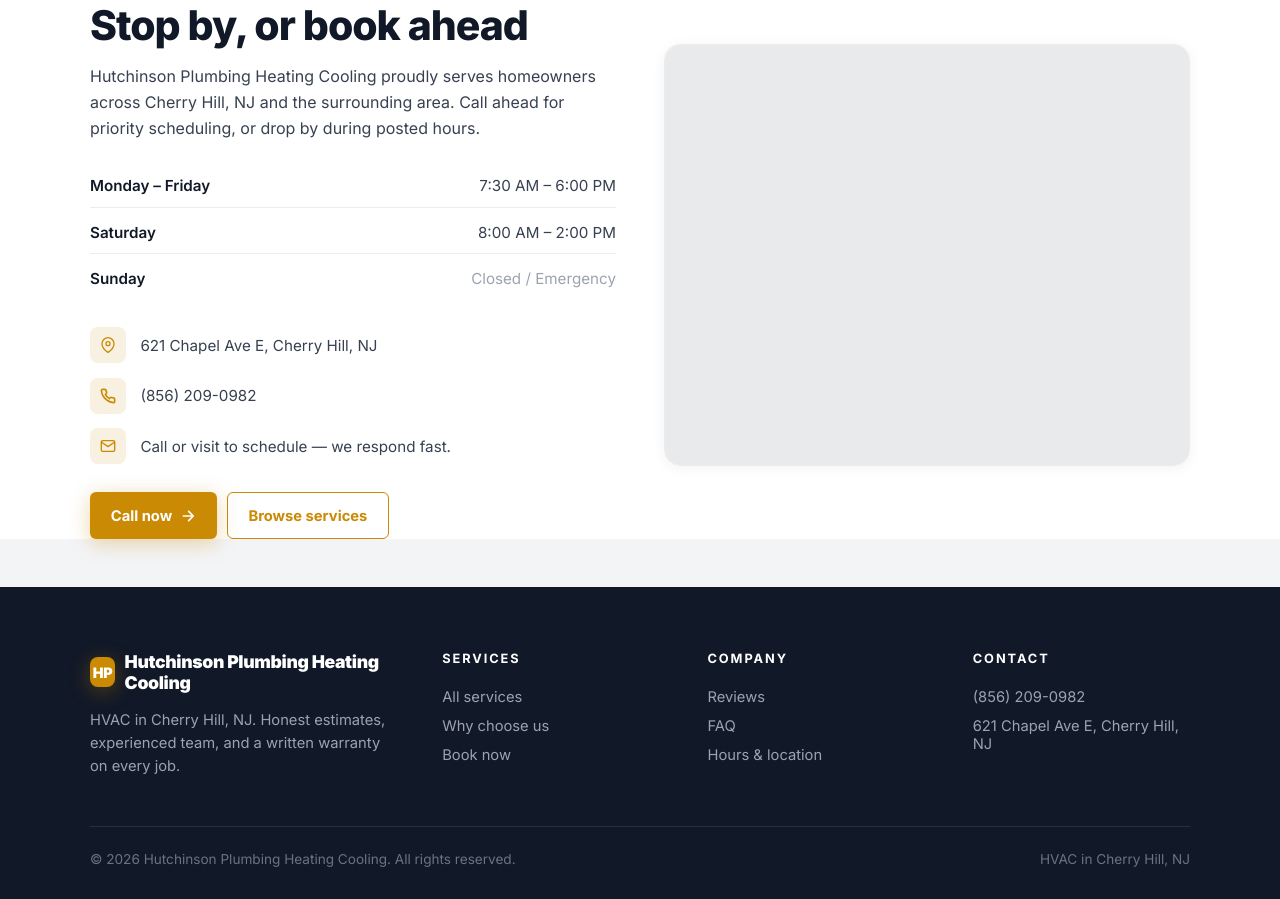
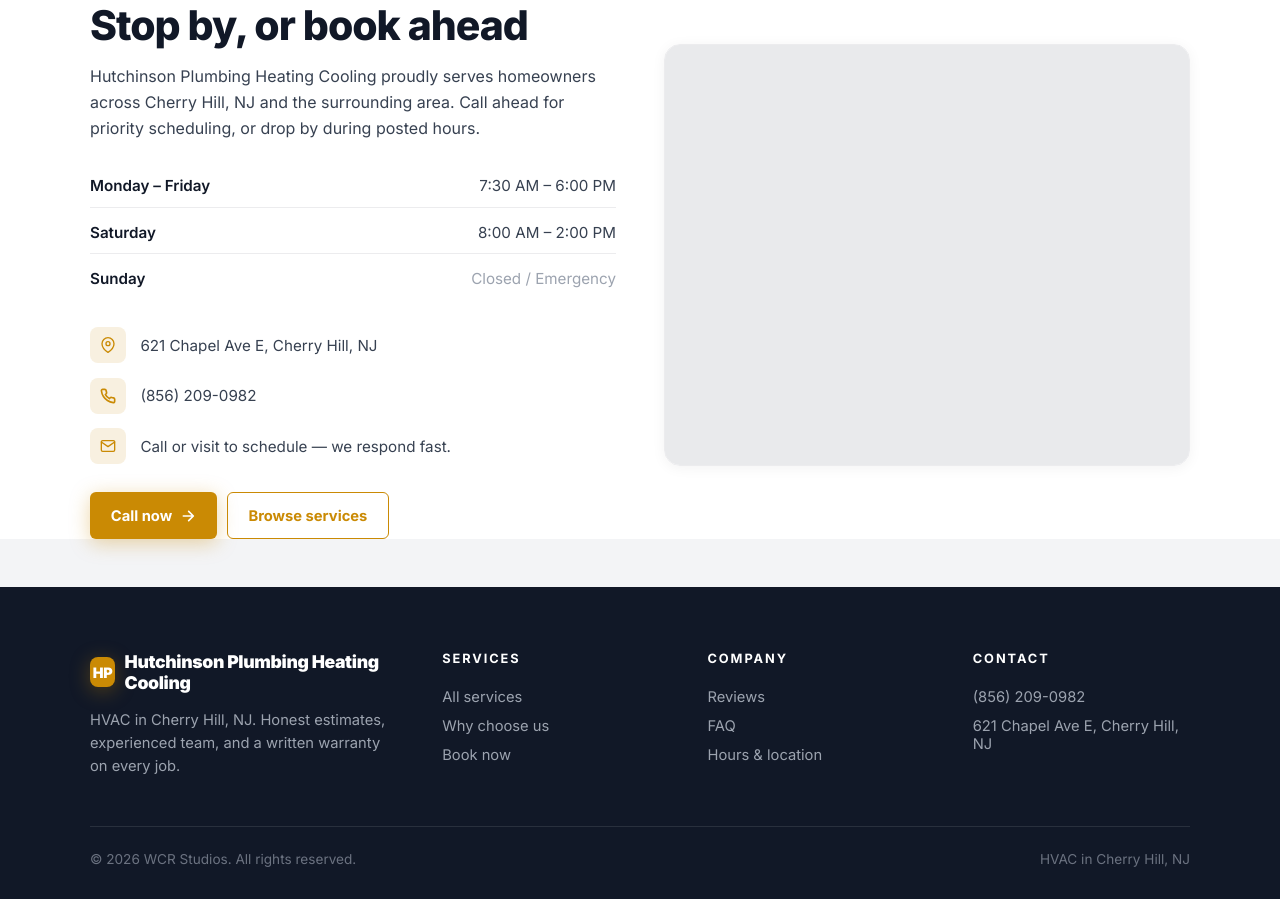
Before and after one commit to Wrenbjor/trades--hutchinson-plumbing-heating-cooling, a plain HTML site: page index.html in a window 1280 px wide. Shown: the part 4766-5665 px from the top of the page. Drawn offline with nearby package versions, Linux system fonts and the light colour scheme; no server answers.

Commit message:
Update site

```diff
--- a/index.html
+++ b/index.html
@@ -605,7 +605,7 @@
     </div>
   </div>
   <div class="foot-bottom">
-    <div>&copy; 2026 Hutchinson Plumbing Heating Cooling. All rights reserved.</div>
+    <div>&copy; 2026 WCR Studios. All rights reserved.</div>
     <div>HVAC in Cherry Hill, NJ</div>
   </div>
 </footer>
```
